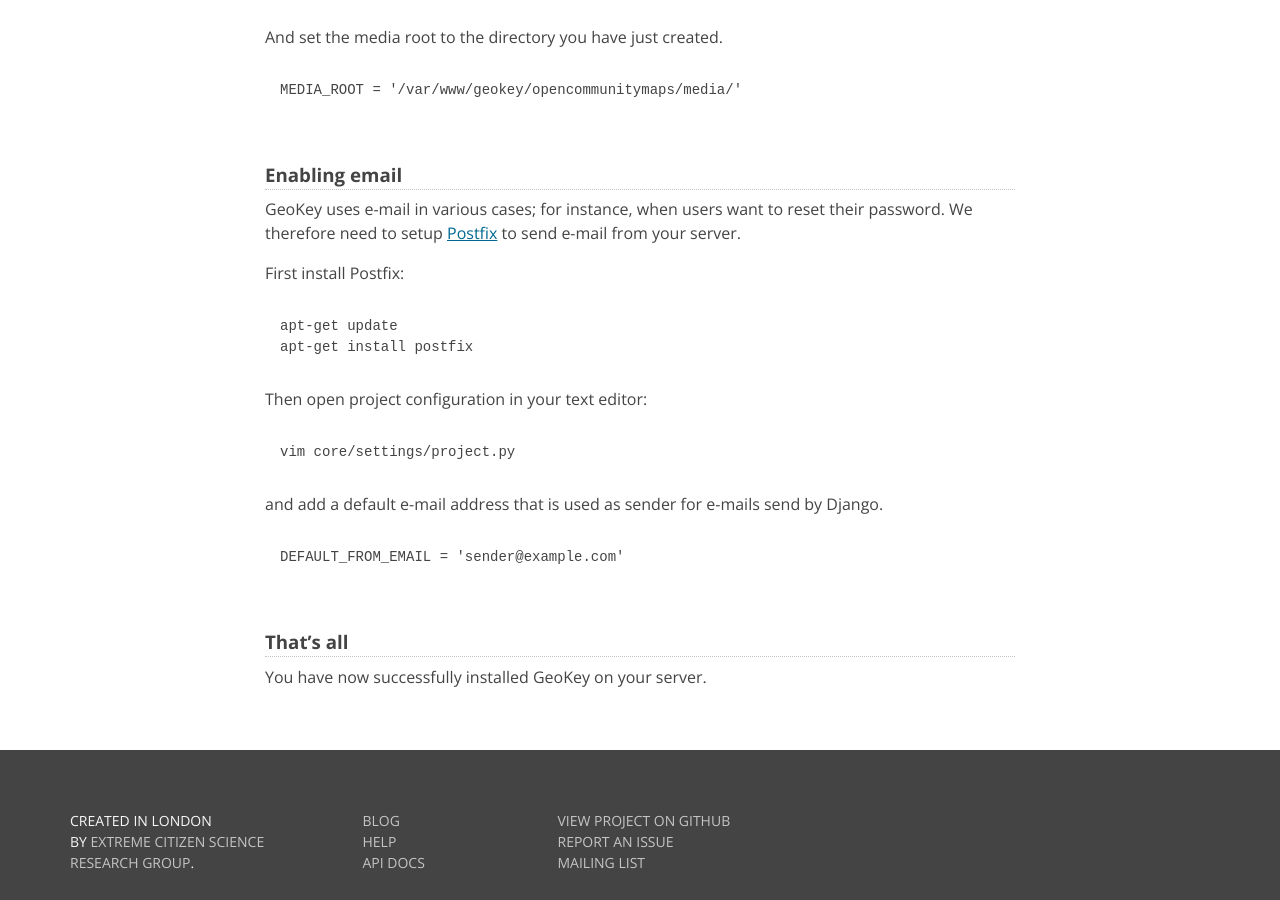
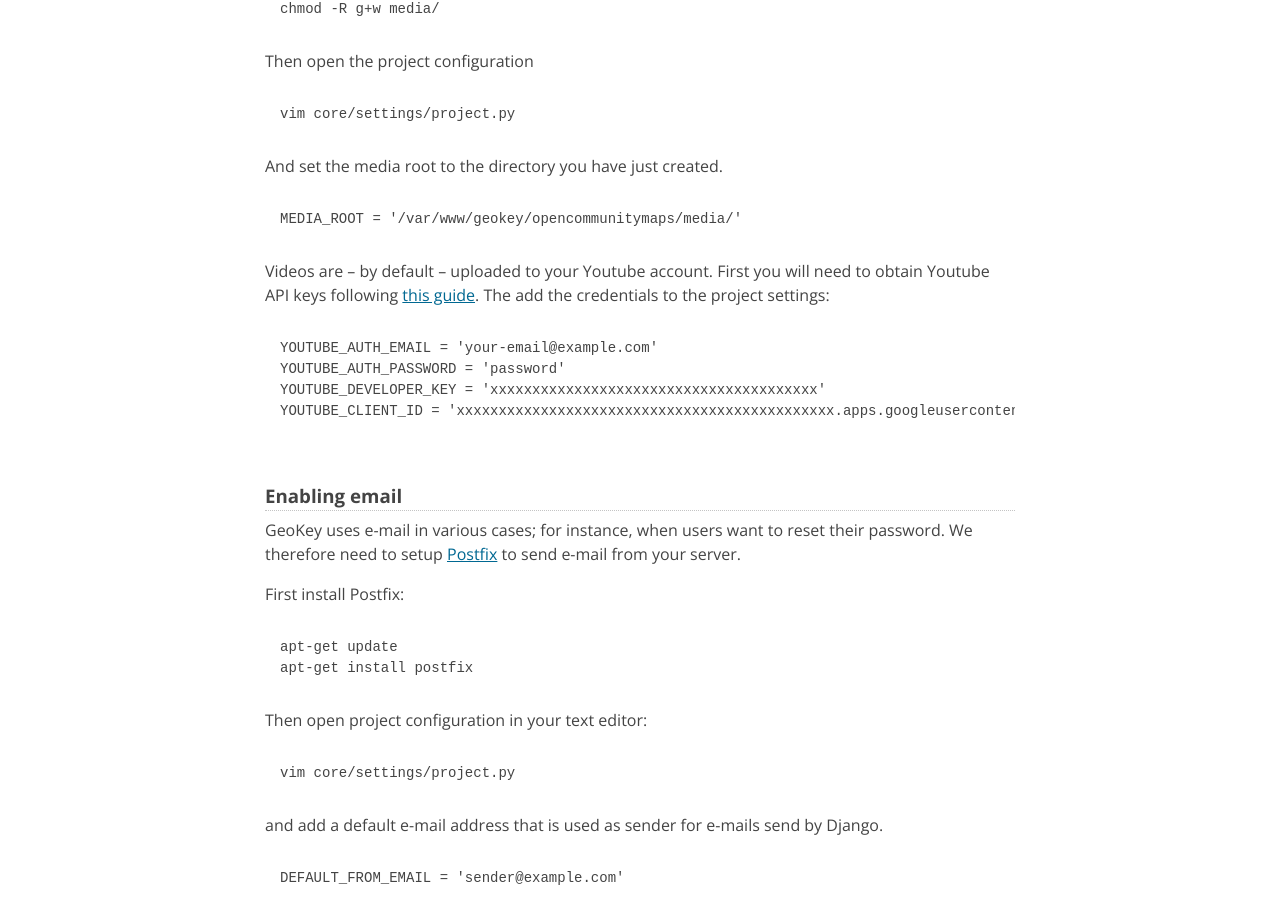
Before and after one commit to ExCiteS/geokey-website, a Jekyll site: the page built from _help/how-to-install.md, in a window 1280 px wide and 900 px high, scrolled down 4949 px. Built offline with Jekyll 4.4.1, drawn with Linux system fonts in a browser that asks for light colours; Markdown is read by kramdown in place of the engine named in the settings; some of the changed text lies outside the part shown.

Commit message:
Notifications settings

````diff
--- a/_help/how-to-install.md
+++ b/_help/how-to-install.md
@@ -119,7 +119,13 @@
 vim core/settings/project.py
 ```
 
-and enter the user name and password of the data base user.
+and enter the user name and password of the data base user. Also, don't forget to change the platform to your project:
+
+```
+PLATFORM_NAME = 'My awesome mapping project'
+```
+
+This name will be user throughout the system, e.g. when notifying users via email.
 
 Finally create the structure in your data base:
 
@@ -229,6 +235,15 @@
 MEDIA_ROOT = '/var/www/geokey/opencommunitymaps/media/'
 ```
 
+Videos are – by default – uploaded to your Youtube account. First you will need to obtain Youtube API keys following [this guide](https://developers.google.com/youtube/registering_an_application). The add the credentials to the project settings:
+
+```
+YOUTUBE_AUTH_EMAIL = 'your-email@example.com'
+YOUTUBE_AUTH_PASSWORD = 'password'
+YOUTUBE_DEVELOPER_KEY = 'xxxxxxxxxxxxxxxxxxxxxxxxxxxxxxxxxxxxxxx'
+YOUTUBE_CLIENT_ID = 'xxxxxxxxxxxxxxxxxxxxxxxxxxxxxxxxxxxxxxxxxxxxx.apps.googleusercontent.com'
+```
+
 ### Enabling email
 
 GeoKey uses e-mail in various cases; for instance, when users want to reset their password. We therefore need to setup [Postfix](http://www.postfix.org/) to send e-mail from your server.
````
Also changed, not shown: _help/notification-settings.md (added, +20 -0 lines), help/index.html (+17 -1 lines), help/img/notification-settings-01.png (added), help/img/notification-settings-02.png (added), help/img/notification-settings-03.png (added).
